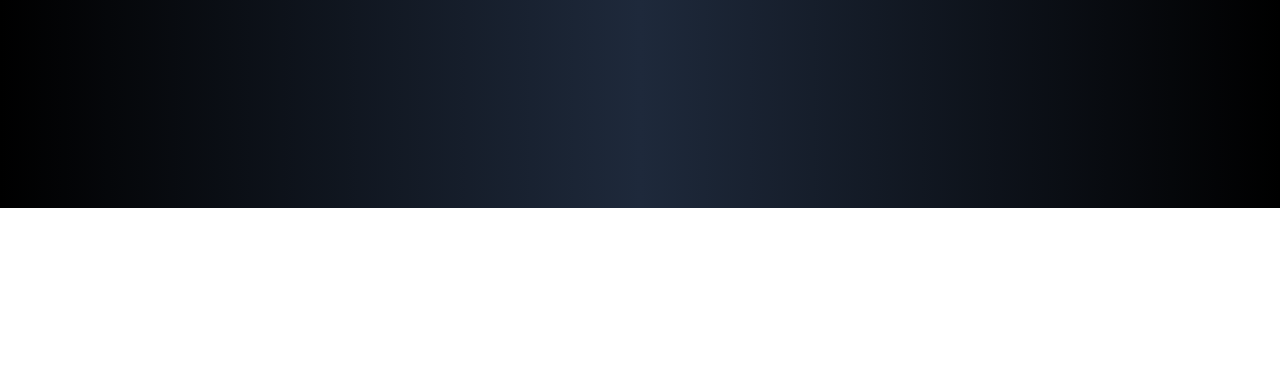
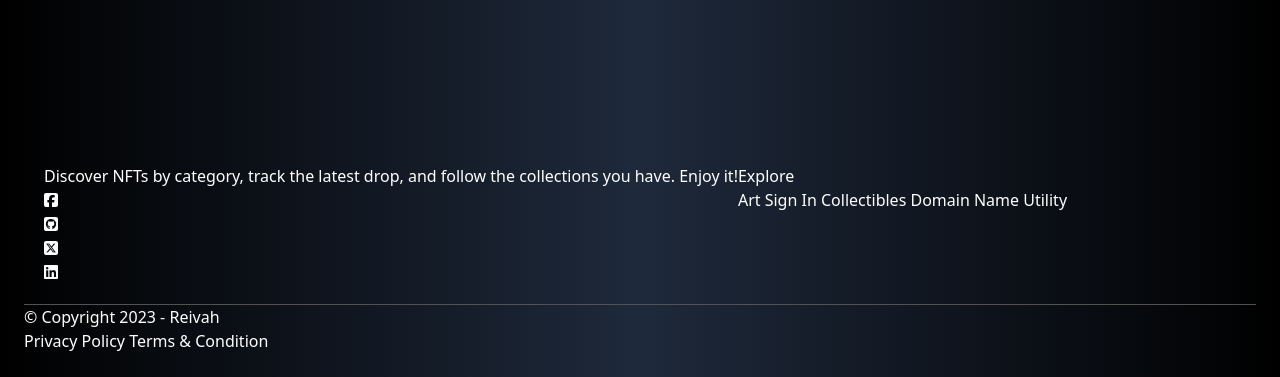
Before and after one commit to Reivah/Digital-Art, a plain HTML site: page index.html in a window 1280 px wide. Shown: the part 5092-5469 px from the top of the page. Before the commit the page ends 5300 px from the top, so only its background shows below. Drawn offline with nearby package versions, Linux system fonts and the light colour scheme.

Commit message:
adding html to footer

```diff
--- a/index.html
+++ b/index.html
@@ -98,7 +98,8 @@
         </section>
 
         <section class="container min-w-full p-5  flex flex-col  text-white space-y-6 ">
-            <div class="mb-9 text-center space-y-7 md:mt-[100px]  lg:flex lg:justify-between lg:mt-[20px] lg:mb-[50px] lg:items-end ">
+            <div
+                class="mb-9 text-center space-y-7 md:mt-[100px]  lg:flex lg:justify-between lg:mt-[20px] lg:mb-[50px] lg:items-end ">
                 <h2 class="text-4xl font-bitter lg:w-[35%] lg:text-5xl lg:text-left"><span
                         class="text-yellow">Amazing</span> and Super Unique Art of This <span
                         class="text-yellow">Week</span></h2>
@@ -209,8 +210,10 @@
                 <div class="lg:flex lg:items-center lg:justify-center lg:w-[80%] ">
                     <div class=" lg:mr-5  ">
                         <div class="relative mb-5  ">
-                            <img src="./src/img/batman-mobile.jpg" alt="future batman in the rain" class="rounded-2xl w-full lg:hidden">
-                            <img src="./src/img/batman-desktop.jpg" alt="future batman in the rain" class="rounded-2xl w-full hidden lg:block">
+                            <img src="./src/img/batman-mobile.jpg" alt="future batman in the rain"
+                                class="rounded-2xl w-full lg:hidden">
+                            <img src="./src/img/batman-desktop.jpg" alt="future batman in the rain"
+                                class="rounded-2xl w-full hidden lg:block">
                             <div
                                 class=" absolute bottom-0 left-0 h-[38%] md:h-[20%] lg:h-[25%] min-w-full bg-shadowBlack rounded-b-2xl ">
 
@@ -258,8 +261,10 @@
                             </div>
                         </div>
                         <div class="relative  mb-5">
-                            <img src="./src/img/piano-mobile.jpg" alt="future batman in the rain" class="w-full rounded-2xl lg:hidden">
-                            <img src="./src/img/piano-desktop.jpg" alt="future batman in the rain" class="hidden lg:block w-full rounded-2xl">
+                            <img src="./src/img/piano-mobile.jpg" alt="future batman in the rain"
+                                class="w-full rounded-2xl lg:hidden">
+                            <img src="./src/img/piano-desktop.jpg" alt="future batman in the rain"
+                                class="hidden lg:block w-full rounded-2xl">
                             <div
                                 class=" absolute bottom-0 left-0 h-[38%] md:h-[20%] lg:h-[25%] w-full bg-shadowBlack rounded-b-2xl ">
                             </div>
@@ -276,7 +281,9 @@
                 <div class="relative lg:h-[50%]">
                     <img src="./src/img/Hoodman-desktop.jpg" alt="future batman in the rain"
                         class="rounded-2xl hidden lg:block  lg:h-[790px] ">
-                    <div class=" absolute bottom-0 left-0 h-[14%] md:h-[10%] lg:h-[25%] w-full bg-shadowBlack rounded-b-2xl "></div>
+                    <div
+                        class=" absolute bottom-0 left-0 h-[14%] md:h-[10%] lg:h-[25%] w-full bg-shadowBlack rounded-b-2xl ">
+                    </div>
                     <div class="absolute bottom-[15px] flex items-center ml-3 gap-3">
                         <img src="./src/img/avatar5.jpg" alt="" class="rounded-full w-[15%] md:w-[10%]">
                         <div>
@@ -289,7 +296,8 @@
         </section>
 
         <section class="container min-w-full p-5  flex flex-col lg:flex-row  text-white">
-            <div class="flex flex-col text-center   text-white lg:h-full  lg:mt-[300px] lg:mb-[200px] lg:w-[50%] lg:order-last ">
+            <div
+                class="flex flex-col text-center   text-white lg:h-full  lg:mt-[300px] lg:mb-[200px] lg:w-[50%] lg:order-last ">
                 <div class="lg:pr-[150px] lg:mb-8 lg:text-left ">
                     <h1 class="mb-8  text-5xl  font-bitter lg:text-7xl">Subscribe And<span class="text-yellow"> get our
                             Updates</span> Every Week</h1>
@@ -308,7 +316,7 @@
                 <img src="./src/img/halloween-mobile.png" alt=" "
                     class="rounded-2xl absolute lg:hidden h-[350px] top-0 left-5 -rotate-12">
 
-                    <img src="./src/img/halloween-desktop.png" alt=""
+                <img src="./src/img/halloween-desktop.png" alt=""
                     class="hidden rounded-2xl lg:block lg:absolute lg:-top-[60px] -rotate-12 lg:left-[140px] lg:h-[700px] ">
                 <img src="./src/img/man1-desktop.jpg" alt=" "
                     class="hidden rounded-2xl lg:block lg:absolute lg:top-[90px] lg:right-[100px] lg:h-[600px] ">
@@ -316,9 +324,34 @@
         </section>
 
         <footer>
-           <div class="container min-w-full p-5  flex flex-col lg:flex-row  text-white">
+            <div class="container min-w-full p-5  flex flex-col lg:flex-row  text-white">
+                <div>
+                    <p>Discover NFTs by category, track the latest drop, and follow the collections you have. Enjoy it!
+                    </p>
+                    <div>
+                        <p><i class="fa-brands fa-square-facebook"></i></p>
+                        <p><i class="fa-brands fa-square-github"></i></p>
+                        <p><i class="fa-brands fa-square-x-twitter"></i></p>
+                        <p><i class="fa-brands fa-linkedin"></i></p>
+                    </div>
+                </div>
+                <div>
+                    <p>Explore</p>
+                    <a href="">Art Sign In</a>
+                    <a href="">Collectibles</a>
+                    <a href="">Domain Name</a>
+                    <a href="">Utility</a>
+                </div>
 
-           </div>
+
+            </div>
+            <div class="border-t border-neutral-600 text-white">
+                <p>&copy; Copyright 2023 - Reivah</p>
+                <div>
+                    <a href="">Privacy Policy</a>
+                    <a href="">Terms & Condition</a>
+                </div>
+            </div>
         </footer>
 
     </main>
```
Also changed, not shown: style.css.
